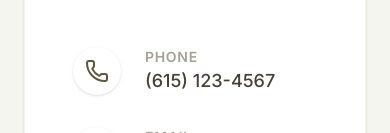
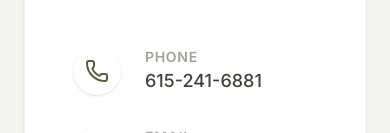
Before and after one commit to evanmerkur/kindred-spirits, a React (Vite) app: page /contact in a window 390 px wide. Shown: the part 711-844 px from the top of the page. Built offline with nearby package versions, Linux system fonts and the light colour scheme.

Commit message:
fix: Update contact phone number
Updates the displayed phone number on the Home and Contact pages to the correct company number.

```diff
--- a/src/pages/Contact.tsx
+++ b/src/pages/Contact.tsx
@@ -73,7 +73,7 @@ export default function Contact() {
                 </div>
                 <div>
                   <p className="text-sm font-semibold text-stone-400 uppercase tracking-wider">Phone</p>
-                  <span className="text-stone-700 font-medium text-lg">(615) 123-4567</span>
+                  <span className="text-stone-700 font-medium text-lg">615-241-6881</span>
                 </div>
               </div>
               <div className="flex items-center gap-6">
--- a/src/pages/Home.tsx
+++ b/src/pages/Home.tsx
@@ -243,7 +243,7 @@ export default function Home() {
                   <div className="w-10 h-10 rounded-full bg-warm-bg flex items-center justify-center text-olive">
                     <Phone className="w-5 h-5" />
                   </div>
-                  <span className="text-stone-700 font-medium">(615) 123-4567</span>
+                  <span className="text-stone-700 font-medium">615-241-6881</span>
                 </div>
                 <div className="flex items-center gap-4">
                   <div className="w-10 h-10 rounded-full bg-warm-bg flex items-center justify-center text-olive">
```
